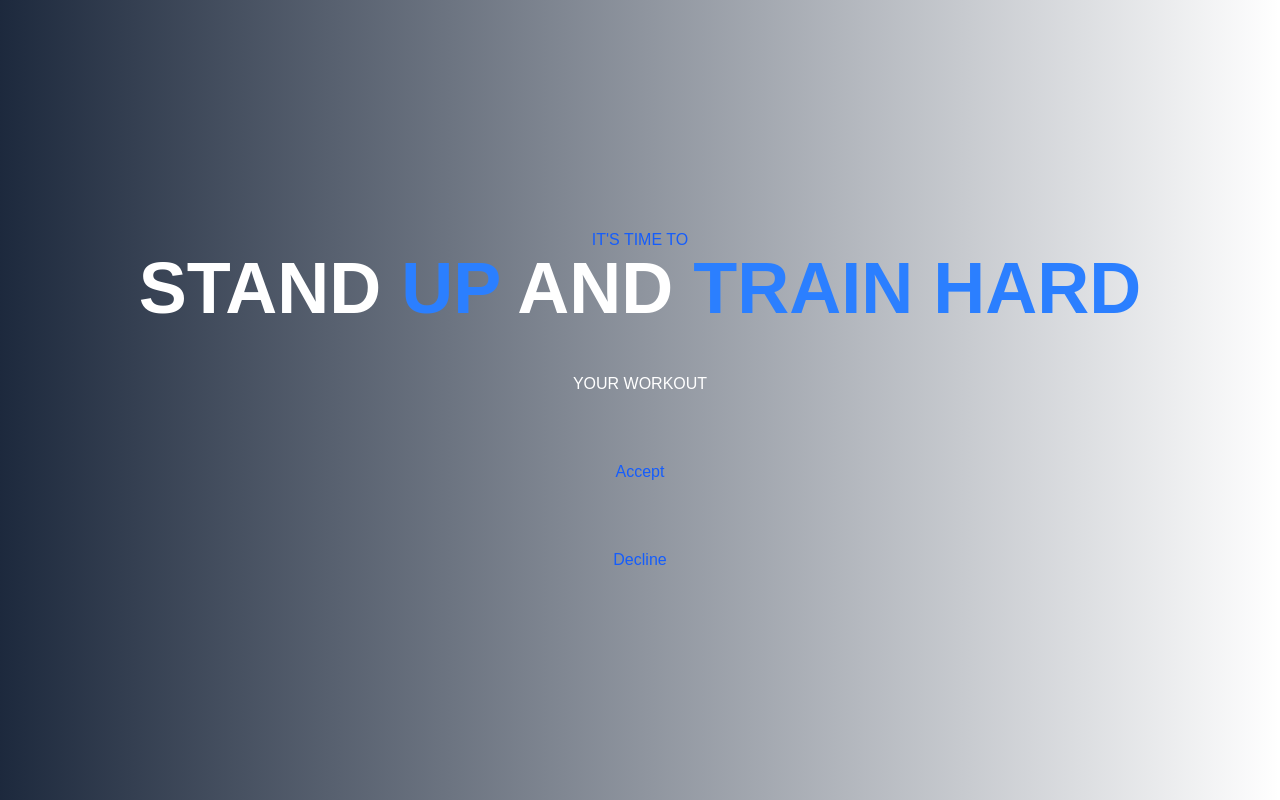
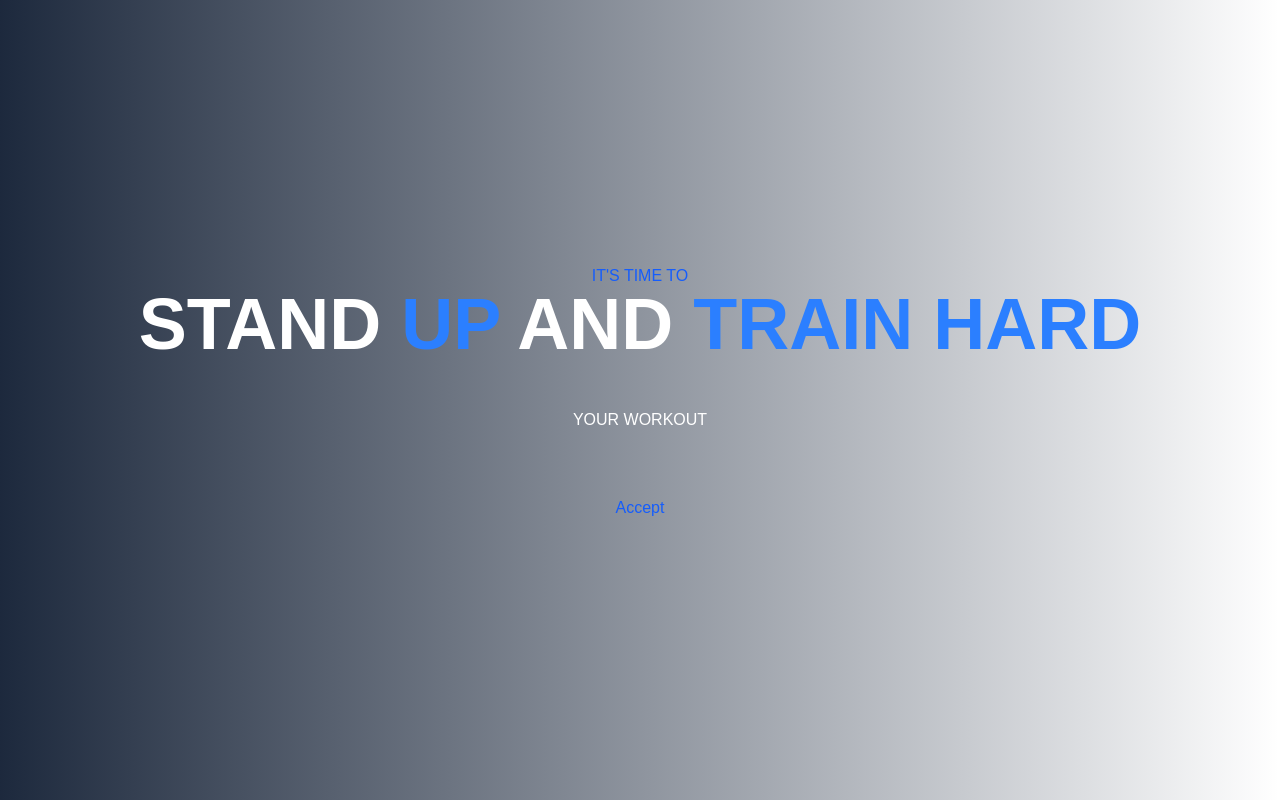
Before and after one commit to madvin/gym-app, a React (Vite) app in the folder react/: page / in a window 1280 px wide. Shown: the top 800 px of the page. Built offline with nearby package versions, Linux system fonts and the light colour scheme.

Commit message:
remove unessessary button from Hero.jsx

```diff
--- a/react/src/components/Hero.jsx
+++ b/react/src/components/Hero.jsx
@@ -9,9 +9,6 @@ export default function Hero() {
         <button className='px-8 py-4 rounded-medium'>
             <p className='text-blue-600'>Accept</p>
         </button>
-        <button>
-            <p className='text-blue-600'>Decline</p>
-        </button>
     </div>
   );
 }
```
